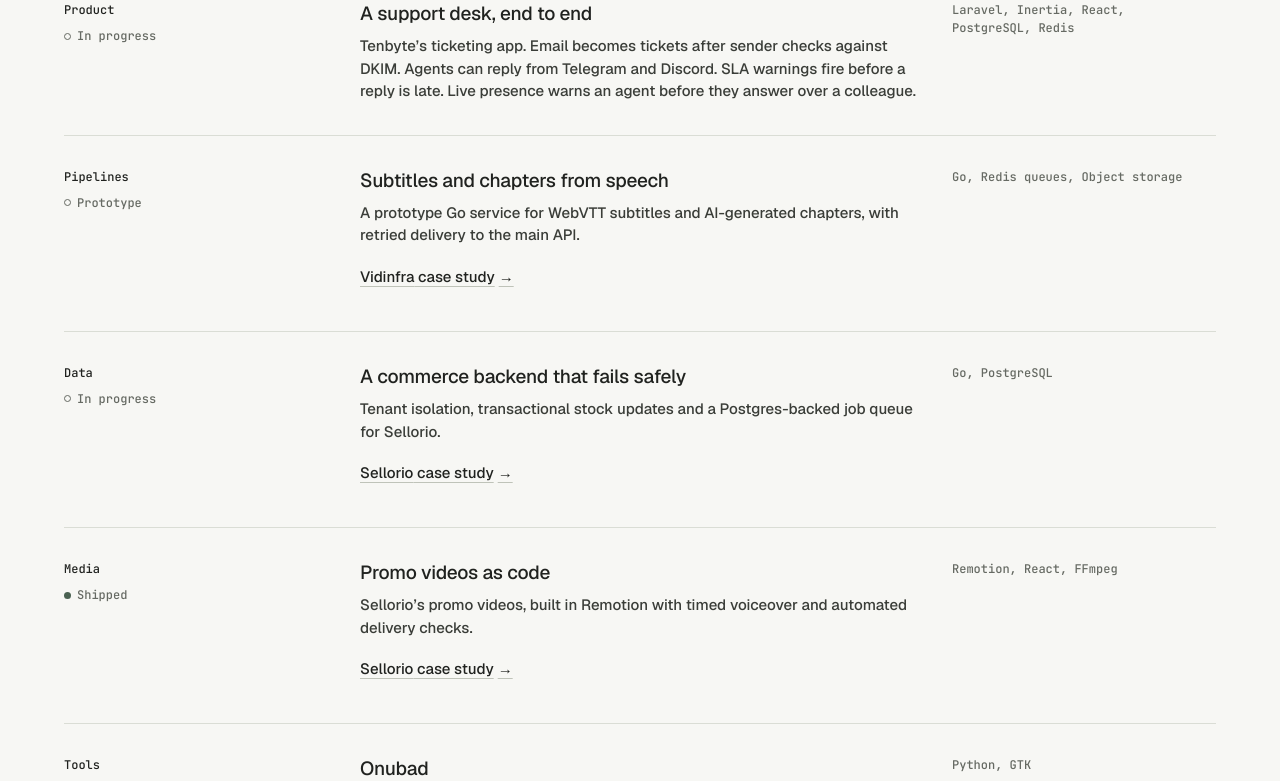
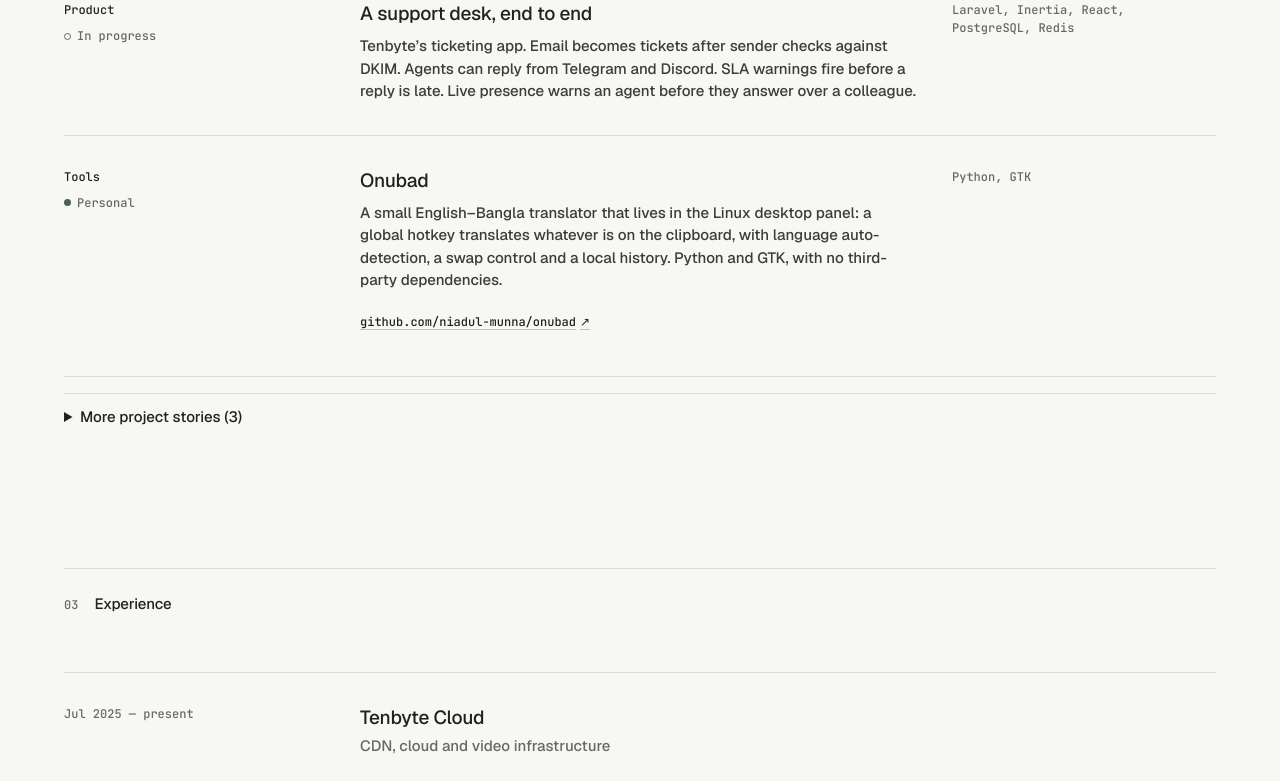
Before and after one commit to niadul-munna/portfolio, a Next.js app: page / in a window 1280 px wide. Shown: the part 2740-3521 px from the top of the page. Built offline with nearby package versions, Linux system fonts and the light colour scheme; no server answers.

Commit message:
Group related Beyond stories

```diff
--- a/components/home/practice-list.tsx
+++ b/components/home/practice-list.tsx
@@ -3,7 +3,7 @@
 import type { PracticeEntry } from "@/content/types";
 import { getProject } from "@/lib/site";
 
-export function PracticeList({ entries }: { entries: PracticeEntry[] }) {
+function PracticeEntries({ entries }: { entries: PracticeEntry[] }) {
   return (
     <ul>
       {entries.map((entry) => {
@@ -50,3 +50,22 @@
     </ul>
   );
 }
+
+export function PracticeList({ entries }: { entries: PracticeEntry[] }) {
+  const standalone = entries.filter((entry) => !entry.relatedProject);
+  const related = entries.filter((entry) => entry.relatedProject);
+
+  return (
+    <>
+      <PracticeEntries entries={standalone} />
+      {related.length ? (
+        <details className="mt-4 border-t border-line">
+          <summary className="min-h-11 cursor-pointer py-3 text-ui text-ink hover:text-accent">
+            More project stories ({related.length})
+          </summary>
+          <PracticeEntries entries={related} />
+        </details>
+      ) : null}
+    </>
+  );
+}
```
